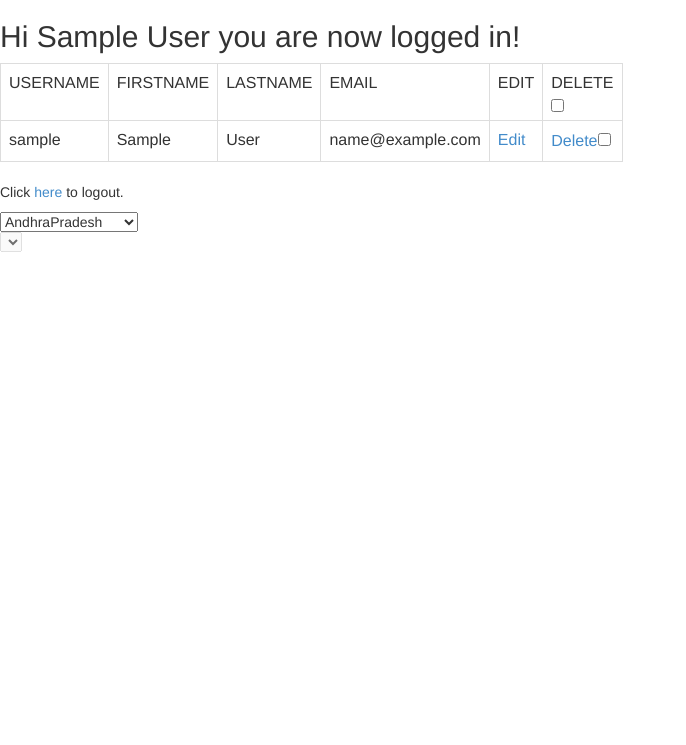
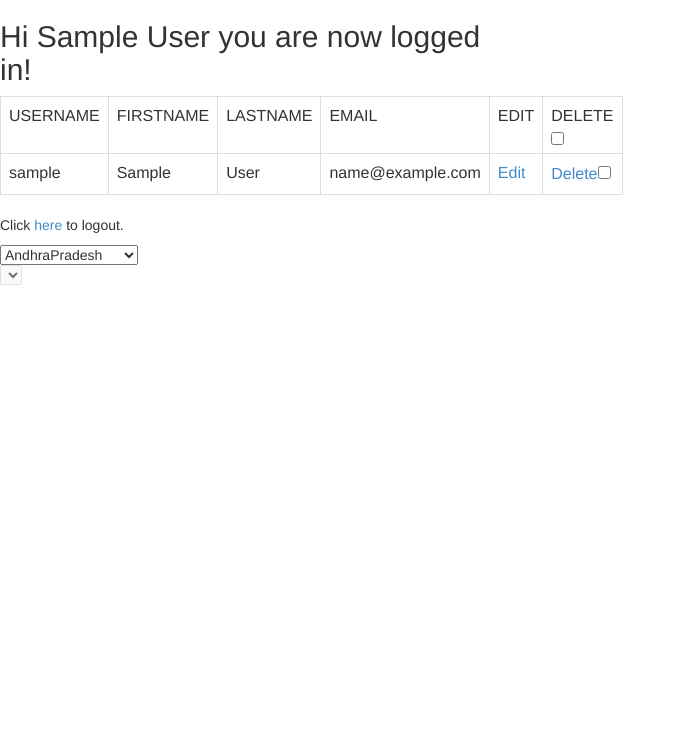
Before and after one commit to pavank812/example, a Django app: template mongoapp/templates/loggedin.html in a window 1280 px wide. Shown: the top 745 px of the page, without its empty margins (0-686 px from the left). Run offline with Django 3.2, Linux system fonts and the light colour scheme; tables that the repository leaves empty hold one stand-in row (values such as "Sample post"); the template is opened without the code that fills it: values that come from a table or form of the project are taken from there, most other values are stand-ins (such as "Sample title", 1, 10 or a date in 2020); lists and menus that the app fills with data are empty; some libraries are stand-ins or nearby versions.

Commit message:
adding table structue

```diff
--- a/mongoapp/templates/loggedin.html
+++ b/mongoapp/templates/loggedin.html
@@ -43,7 +43,10 @@
 	</script>
 </head>
 <body>
-<h2>Hi {{full_name}} you are now logged in!</h2>
+
+<div style="width:500px;">
+<div><h2>Hi {{full_name}} you are now logged in!</h2></div>
+<div style="width:400px;height:300px;float:left">
 <div class="bs-example">
 	<div class="table-responsive">
 	<table class="table table-bordered" style="width:120px">
@@ -61,6 +64,8 @@
 	</table>
 	<p>Click <a href="/accounts/logout/">here</a> to logout.</p>
 	</div>
+</div>
+<div style="width:100px;height:300px;float:left">
 	<div  style="disabled:disabled">
 		<select class="state" style="disabled:true">
 			<option name="ap" value="ap">AndhraPradesh</option>
@@ -75,8 +80,9 @@
 
         </select>
 	</div>
+</div>
 
-
+</div>
 </div>
 </body>
 </html>
```
